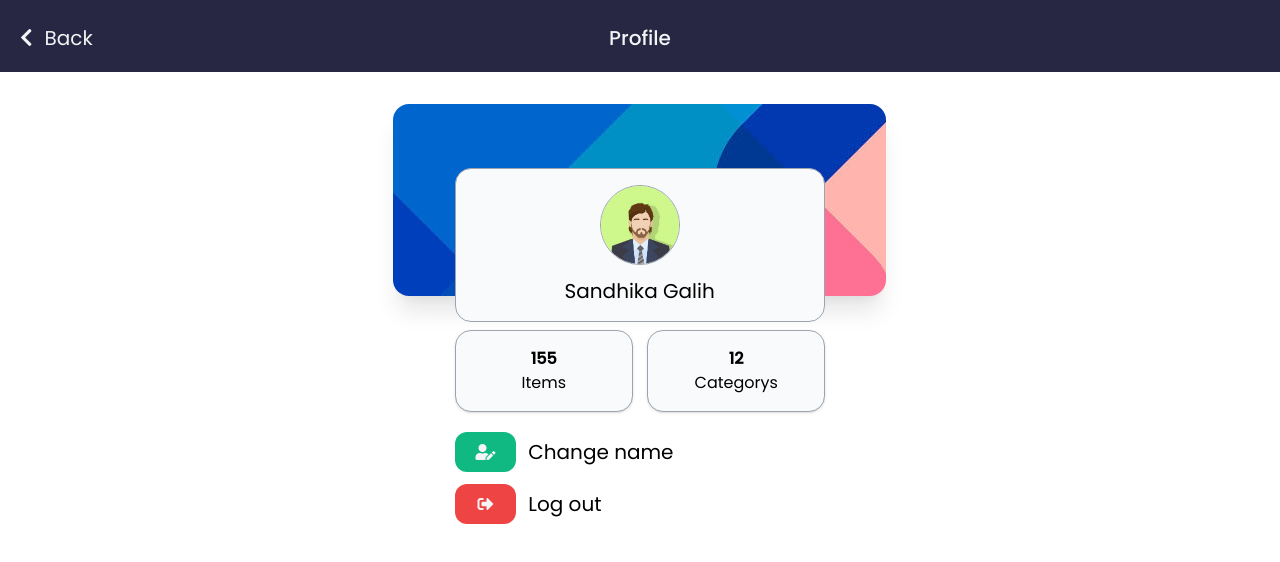
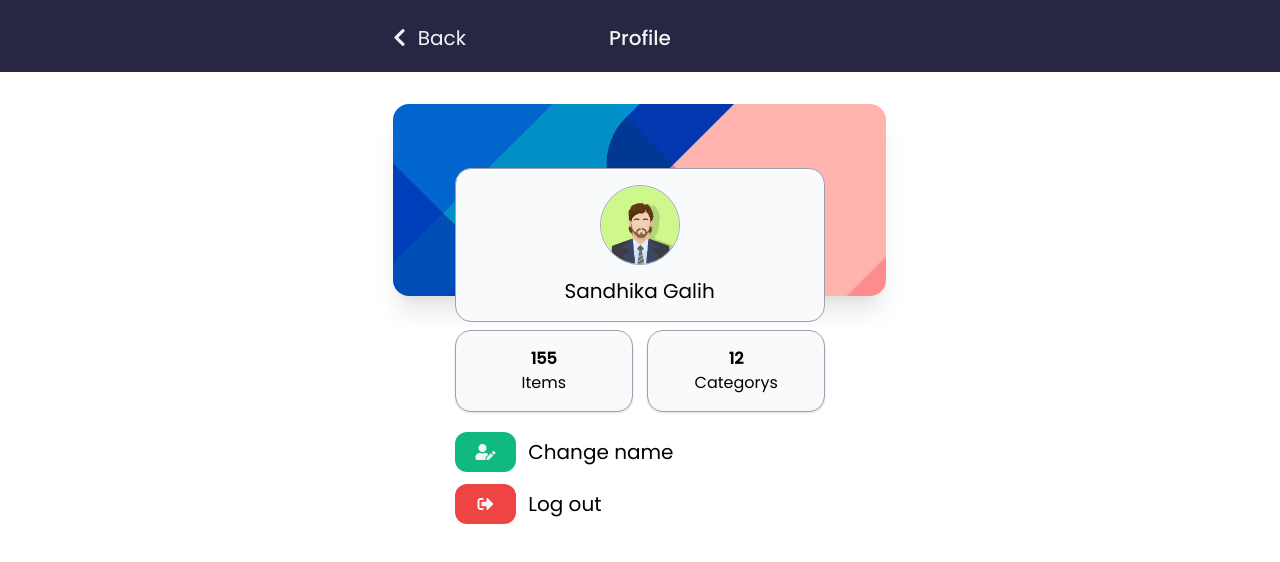
Before and after one commit to or-abdillh/stock-app, a Vue app: page /profile in a window 1280 px wide. Shown: the top 562 px of the page. Built offline with nearby package versions, Linux system fonts and the light colour scheme.

Commit message:
Create responsive to navbar and headerhome component

```diff
--- a/index.html
+++ b/index.html
@@ -2,6 +2,7 @@
 <html lang="en">
   <head>
     <meta charset="UTF-8" />
+    <meta name="theme-color" content="#272743" />
     <!-- Icons -->
     <link rel="icon" sizes="144x144" href="/icons/icon-144x144.png" />
     <meta name="viewport" content="width=device-width, initial-scale=1.0" />
@@ -17,7 +18,7 @@
     <title>Stock - Manage your items with easy way</title>
   </head>
   <body>
-    <div class="relative lg:w-5/12 mx-auto" id="app"></div>
+    <div class="md:w-7/12 md:mx-auto lg:w-5/12" id="app"></div>
     <script type="module" src="/src/main.js"></script>
   </body>
 </html>
--- a/src/components/HeaderHome.vue
+++ b/src/components/HeaderHome.vue
@@ -1,12 +1,14 @@
 <template>
    <section class="s-container">
-      <div style="z-index: 999" class="flex justify-between fixed top-0 left-0 right-0 pb-3 s-container w-full bg-white">
+      <div style="z-index: 999" class="fixed top-0 left-0 right-0">
+         <div class="flex justify-between s-container pb-5 w-full lg:w-5/12 md:w-7/12 md:mx-auto bg-white">
             <div class="flex items-center">
                <img class="rounded-xl" src="/icons/icon-144x144.png" alt="logo-stock" width="40"/>
                <strong class="logo-text text-prussian-blue ml-2 text-xl font-bold">STOCK</strong>
             </div>
             <div @click="btnUserProfile()" class="btn-active-icon duration-300 bg-prussian-blue text-gray-100 flex justify-center items-center p-3 rounded-xl">
                <i class="fa fa-user"></i>
+            </div>
          </div>
       </div>
       <div class="show-slide mt-16 text-2xl text-prussian-blue">
--- a/src/components/Modal.vue
+++ b/src/components/Modal.vue
@@ -1,10 +1,10 @@
 <template>
    <section :class="isShowModal ? 'block' : 'hidden'" style="z-index: 99999" class="fixed duration-300 bg-gray-800 bg-opacity-50 inset-0">
-      <div class="show-from-bottom bg-gray-100 w-9/12 mx-auto mt-24 rounded-xl shadow px-6 py-6">
+      <div class="show-from-bottom bg-gray-100 w-9/12 md:w-5/12 mx-auto mt-24 rounded-xl shadow px-6 py-6">
          <h1 class="text-xl mb-2 text-prussian-blue">Are you sure ?</h1>
          <p class="text-prussian-blue">Click 'next' to continue</p>
          <div class="flex mt-5 gap-3">
-            <span @click="btnNextModal()" class="btn-active-label bg-prussian-blue duration-300 text-center rounded text-gray-100 w-5/12 px-2 py-1">
+            <span @click="btnNextModal()" class="btn-active-label bg-prussian-blue duration-300 text-center rounded text-gray-100 w-5/12  px-2 py-1">
                <template v-if="!isLoad && !loadSucces">
                   Next
                </template>
--- a/src/components/Navbar.vue
+++ b/src/components/Navbar.vue
@@ -1,6 +1,6 @@
 <template>
-   <section style="z-index: 999" class="fixed bg-prussian-blue flex  top-0 left-0 right-0">
-      <div class="s-container pb-5 flex items-center">
+   <section style="z-index: 999" class="fixed bg-prussian-blue flex top-0 left-0 right-0">
+      <div class="s-container lg:w-5/12 md:w-7/12 md:mx-auto pb-5 flex items-center">
          <div @click="btnBackNav()" class="btn-active-label duration-300 text-gray-100 flex items-center text-xl">
             <i class="fa fa-chevron-left mr-3" ></i>
             <p>Back</p>
--- a/src/views/Profile.vue
+++ b/src/views/Profile.vue
@@ -46,7 +46,7 @@
 <style>
 
    .wallpaper {
-      @apply rounded-2xl shadow-xl w-full h-48;
+      @apply bg-cover bg-no-repeat rounded-2xl shadow-xl w-full h-48;
       background-image: url('/wallpaper.jpeg');
    }
 
```
Lines whose indentation alone changed are shown as unchanged.
